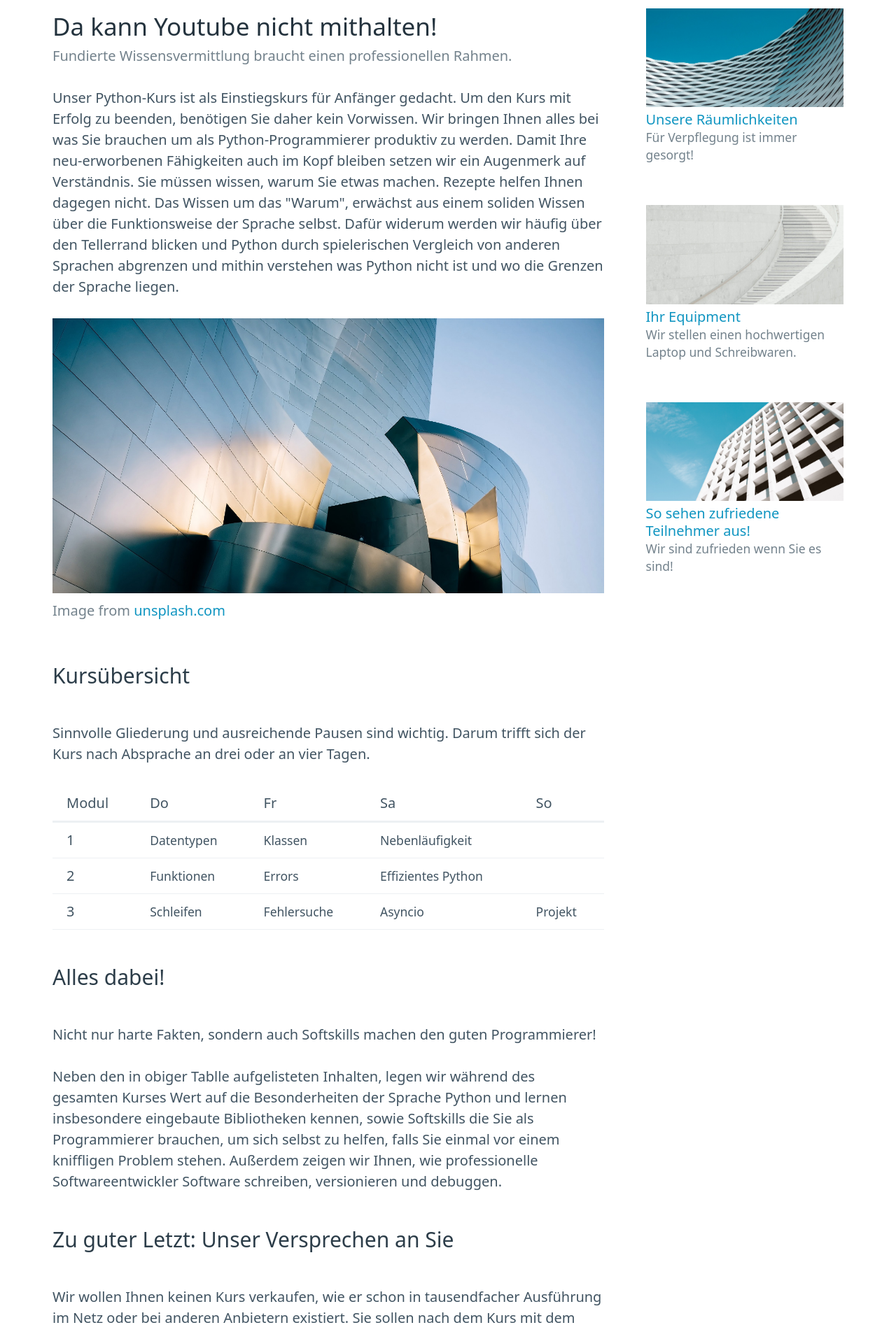
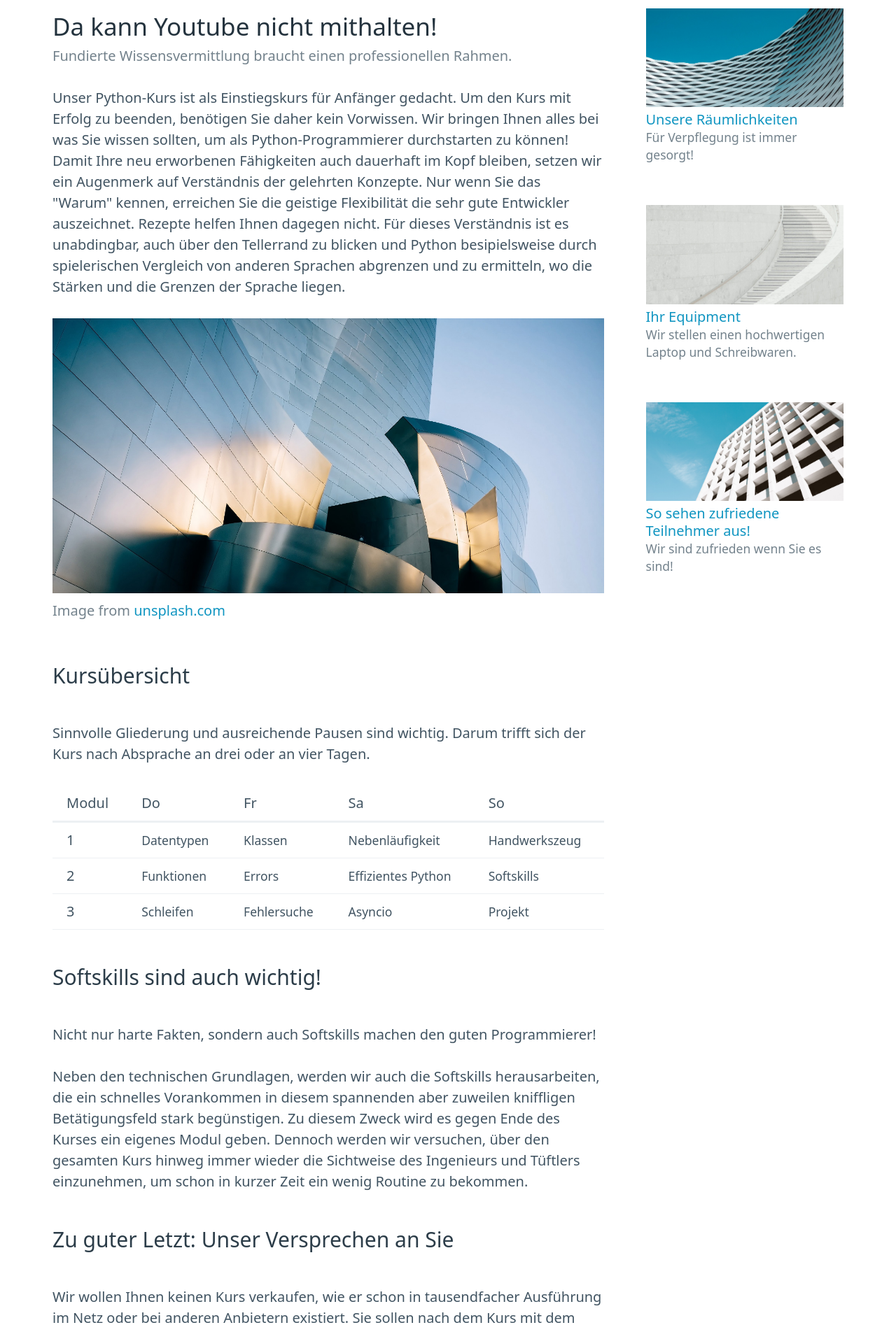
Before and after one commit to codeheiner/website, a SvelteKit app: page / in a window 1280 px wide. Shown: the part 500-2404 px from the top of the page at 70% size. Built offline with nearby package versions, Linux system fonts and the light colour scheme.

Commit message:
new doployment

```diff
--- a/src/routes/+page.svelte
+++ b/src/routes/+page.svelte
@@ -17,7 +17,7 @@
 
     <header class="container">
       <hgroup>
-        <h1>Programmieren für Einsteiger 1</h1>
+        <h1>Programmieren mit Python für Einsteiger</h1>
         <h2>Ein umfassender Programmierkurs für Anfänger<br></h2>
       </hgroup>
       <p><a href="#buy" role="button">Kurs buchen!</a></p>
@@ -35,12 +35,15 @@
           <h3>Fundierte Wissensvermittlung braucht einen professionellen Rahmen.</h3>
         </hgroup>
         <p>
-          Unser Python-Kurs ist als Einstiegskurs für Anfänger gedacht. Um den Kurs mit Erfolg zu beenden, benötigen Sie daher kein Vorwissen.
-          Wir bringen Ihnen alles bei was Sie brauchen um als Python-Programmierer produktiv zu werden.
-          Damit Ihre neu-erworbenen Fähigkeiten auch im Kopf bleiben setzen wir ein Augenmerk auf Verständnis. Sie müssen wissen, warum Sie etwas machen.
-          Rezepte helfen Ihnen dagegen nicht. Das Wissen um das "Warum", erwächst aus einem soliden Wissen über die Funktionsweise
-          der Sprache selbst. Dafür widerum werden wir häufig über den Tellerrand blicken und Python durch spielerischen Vergleich von anderen
-          Sprachen abgrenzen und mithin verstehen was Python nicht ist und wo die Grenzen der Sprache liegen.
+          Unser Python-Kurs ist als Einstiegskurs für Anfänger gedacht.
+          Um den Kurs mit Erfolg zu beenden, benötigen Sie daher kein Vorwissen.
+          Wir bringen Ihnen alles bei was Sie wissen sollten, um als Python-Programmierer durchstarten zu können!
+          Damit Ihre neu erworbenen Fähigkeiten auch dauerhaft im Kopf bleiben, setzen wir ein Augenmerk auf Verständnis
+          der gelehrten Konzepte.
+          Nur wenn Sie das "Warum" kennen, erreichen Sie die geistige Flexibilität die sehr gute Entwickler auszeichnet.
+          Rezepte helfen Ihnen dagegen nicht. Für dieses Verständnis ist es unabdingbar, auch über den Tellerrand zu blicken
+          und Python besipielsweise durch spielerischen Vergleich von anderen Sprachen abgrenzen und zu ermitteln, wo die Stärken und die Grenzen
+          der Sprache liegen.
         </p>
         <figure>
           <img src="ashim-d-silva-3Ijt7UkSBYE-unsplash-1500x750.jpg" alt="Architecture">
@@ -69,14 +72,14 @@
               <td>Datentypen</td>
               <td>Klassen</td>
               <td>Nebenläufigkeit</td>
-              <td></td>
+              <td>Handwerkszeug</td>
             </tr>
             <tr>
               <th scope="row">2</th>
               <td>Funktionen</td>
               <td>Errors</td>
               <td>Effizientes Python</td>
-              <td></td>
+              <td>Softskills</td>
             </tr>
             <tr>
               <th scope="row">3</th>
@@ -96,14 +99,15 @@
             </tr>
           </tfoot> -->
         </table>
-        <h3>Alles dabei!</h3>
+        <h3>Softskills sind auch wichtig!</h3>
 
         <p>
           Nicht nur harte Fakten, sondern auch Softskills machen den guten Programmierer!<br><br>
-          Neben den in obiger Tablle aufgelisteten Inhalten, legen wir während des gesamten Kurses Wert auf die Besonderheiten der Sprache Python
-          und lernen insbesondere eingebaute Bibliotheken kennen, sowie Softskills die Sie als Programmierer brauchen, um sich selbst
-          zu helfen, falls Sie einmal vor einem kniffligen Problem stehen. Außerdem zeigen wir Ihnen, wie professionelle Softwareentwickler Software
-          schreiben, versionieren und debuggen.
+          Neben den technischen Grundlagen, werden wir auch die Softskills herausarbeiten, die
+          ein schnelles Vorankommen in diesem spannenden aber zuweilen kniffligen Betätigungsfeld
+          stark begünstigen. Zu diesem Zweck wird es gegen Ende des Kurses ein eigenes Modul geben.
+          Dennoch werden wir versuchen, über den gesamten Kurs hinweg immer wieder die Sichtweise des
+          Ingenieurs und Tüftlers einzunehmen, um schon in kurzer Zeit ein wenig Routine zu bekommen.
         </p>
 
         <h3>Zu guter Letzt: Unser Versprechen an Sie</h3>
@@ -111,7 +115,7 @@
           Wir wollen Ihnen keinen Kurs verkaufen, wie er schon in tausendfacher Ausführung im Netz oder bei anderen Anbietern
           existiert. Sie sollen nach dem Kurs mit dem Wissen nach Hause gehen, etwas gelernt zu haben von dem Sie dauerhaft
           zehren können und Ihnen einen echten Nutzen bringt. Dafür setzen wir auf Interaktion, knifflige Aufgaben und
-          das Kommunizieren über Programmiercode.
+          die Methode des verbalen Austauschs über den von Ihnen geschrieben Programmiercode.
           Außerdem ermöglichen wir jedem Teilnehmer am Ende des Kurses ein Feedbackgespräch und das Stellen von Fragen im Vier-Augen-Gespräch.
         </p>
       </section>
```
